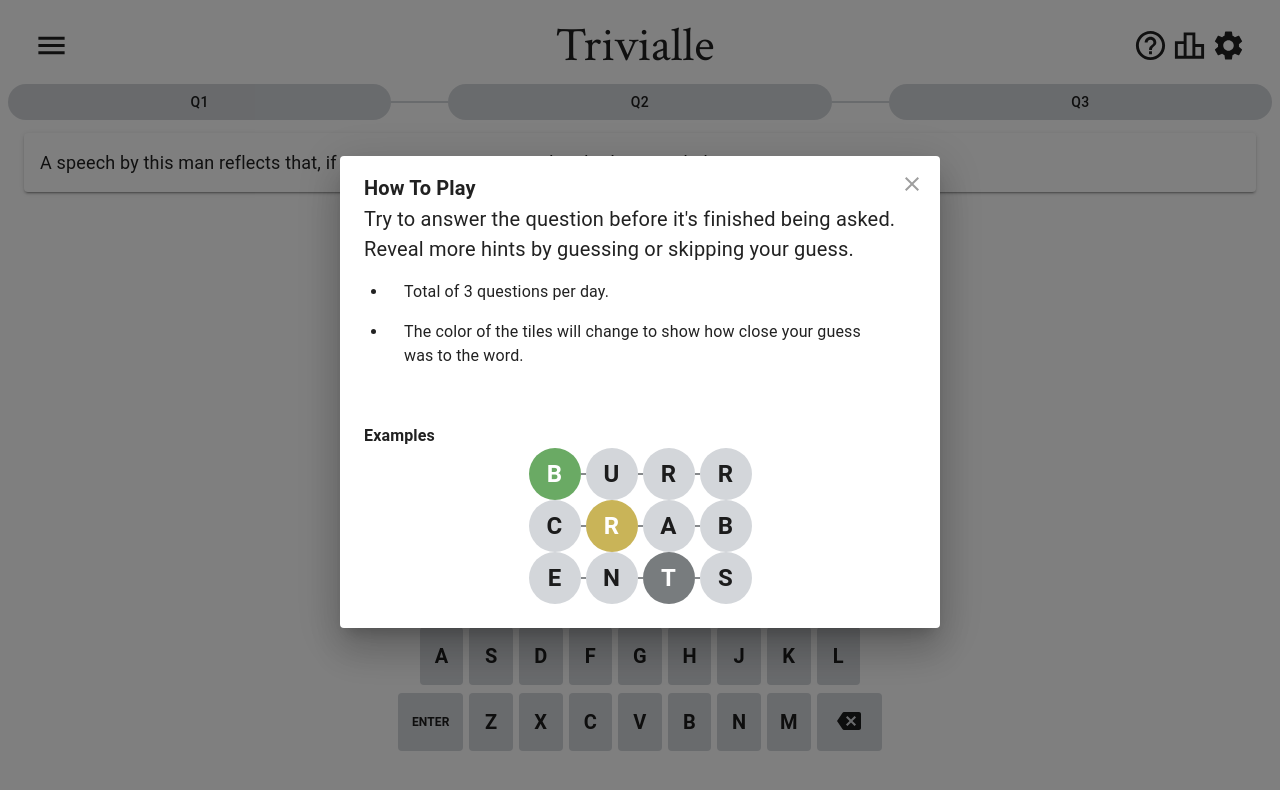
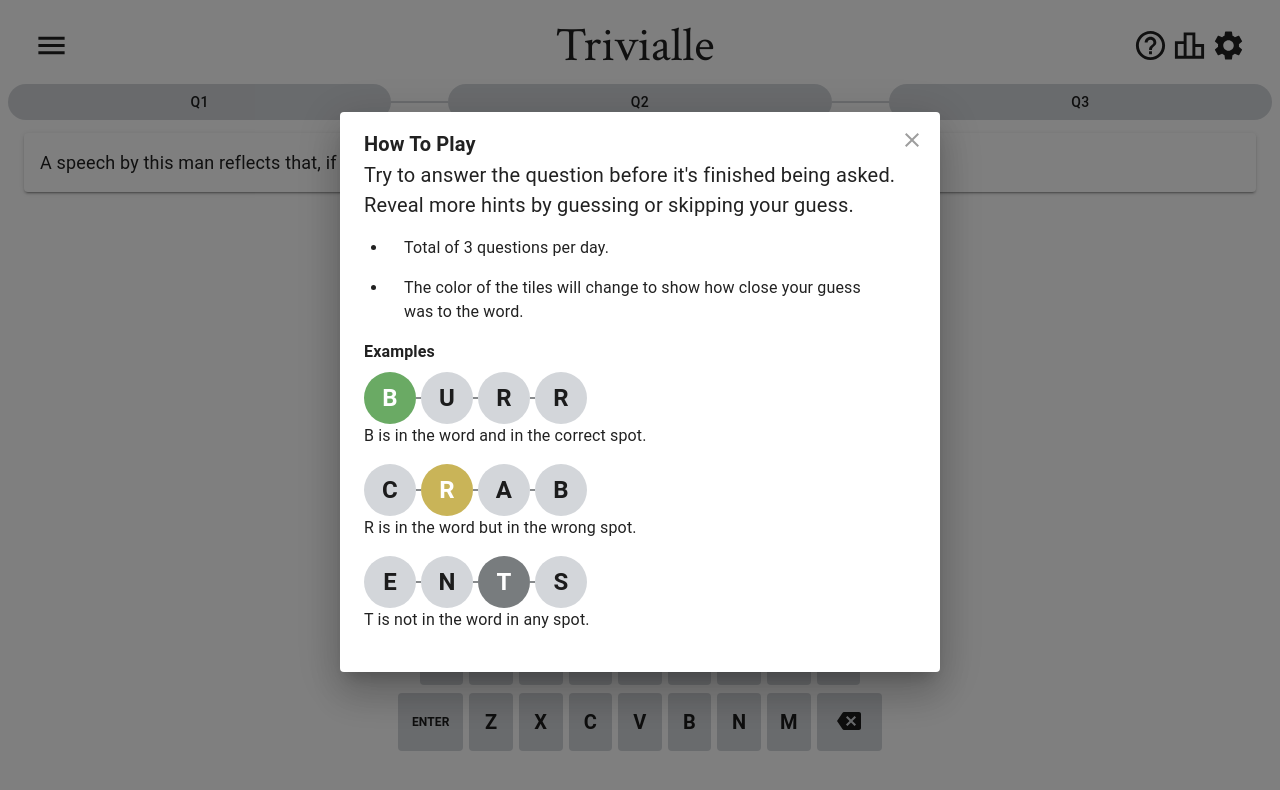
Before and after one commit to dotcomstar/Triviale, a React (Vite) app: page / in a window 1280 px wide. Shown: the top 790 px of the page. Built offline with nearby package versions, Linux system fonts and the light colour scheme; what simple-zustand-devtools would draw is missing.

Commit message:
Add a sample game

```diff
--- a/src/components/grid/GameRow.tsx
+++ b/src/components/grid/GameRow.tsx
@@ -26,7 +26,11 @@ const GameRow = ({ guess, statuses = [], answerOverride }: GameRowProps) => {
   let numSpacesForward = 1;
 
   return (
-    <Stack direction="row" justifyContent="center" alignItems="center">
+    <Stack
+      direction="row"
+      justifyContent={answerOverride ? "left" : "center"}
+      alignItems="center"
+    >
       {guess.map((letter, i) => {
         let shouldSkip = false;
         if (answerWithSpaces[i + numSpacesForward] === " ") {
--- a/src/components/navbar/help/HelpDialog.tsx
+++ b/src/components/navbar/help/HelpDialog.tsx
@@ -1,11 +1,4 @@
-import {
-  DialogProps,
-  List,
-  ListItem,
-  Stack,
-  Typography,
-  useTheme,
-} from "@mui/material";
+import { DialogProps, List, ListItem, Typography } from "@mui/material";
 import {
   HELP_DIALOG_ARIA,
   HELP_HOW_TILE_COLORS_CHANGE,
@@ -15,7 +8,7 @@ import {
   HELP_TITLE,
 } from "../../../constants/strings";
 import CustomDialog from "../CustomDialog";
-import GameRow from "../../grid/GameRow";
+import SampleGame from "./SampleGame";
 
 export interface HelpDialogProps {
   open: boolean;
@@ -31,7 +24,6 @@ const HelpDialog = ({
   const handleClose = () => {
     onClose();
   };
-  const theme = useTheme();
 
   return (
     <CustomDialog
@@ -45,45 +37,13 @@ const HelpDialog = ({
       <Typography sx={{ m: 3, my: 0, fontSize: "20px" }}>
         {HELP_NUM_TRIES}
       </Typography>
-      <List sx={{ listStyleType: "disc", mx: 6, mt: 0, pb: 3 }}>
+      <List sx={{ listStyleType: "disc", mx: 6, mt: 0 }}>
         <ListItem sx={{ display: "list-item" }}>{HELP_NUM_QUESTIONS}</ListItem>
         <ListItem sx={{ display: "list-item" }}>
           {HELP_HOW_TILE_COLORS_CHANGE}
         </ListItem>
       </List>
-      <Stack direction={"column"} sx={{ m: 3 }}>
-        <Typography fontWeight={"bold"}>Examples</Typography>
-        <GameRow
-          guess={["B", "U", "R", "R"]}
-          statuses={[
-            theme.palette.success,
-            theme.palette.primary,
-            theme.palette.primary,
-            theme.palette.primary,
-          ]}
-          answerOverride="BRAD"
-        ></GameRow>
-        <GameRow
-          guess={["C", "R", "A", "B"]}
-          statuses={[
-            theme.palette.primary,
-            theme.palette.warning,
-            theme.palette.primary,
-            theme.palette.primary,
-          ]}
-          answerOverride="BRAD"
-        ></GameRow>
-        <GameRow
-          guess={["E", "N", "T", "S"]}
-          statuses={[
-            theme.palette.primary,
-            theme.palette.primary,
-            theme.palette.error,
-            theme.palette.primary,
-          ]}
-          answerOverride="BRAD"
-        ></GameRow>
-      </Stack>
+      <SampleGame />
     </CustomDialog>
   );
 };
--- /dev/null
+++ b/src/components/navbar/help/SampleGame.tsx
@@ -0,0 +1,55 @@
+import { Stack, Typography, useTheme } from "@mui/material";
+import {
+  EXAMPLES_TEXT,
+  HELP_CORRECT_LETTER_AND_SPOT,
+  HELP_CORRECT_LETTER_WRONG_SPOT,
+  HELP_WRONG_LETTER,
+} from "../../../constants/strings";
+import GameRow from "../../grid/GameRow";
+
+// TODO: Bold the referenced letters.
+const SampleGame = () => {
+  const theme = useTheme();
+  return (
+    <Stack direction={"column"} sx={{ m: 3, mt: 0 }}>
+      <Typography sx={{ mb: 1 }} fontWeight={"bold"}>
+        {EXAMPLES_TEXT}
+      </Typography>
+      <GameRow
+        guess={["B", "U", "R", "R"]}
+        statuses={[
+          theme.palette.success,
+          theme.palette.primary,
+          theme.palette.primary,
+          theme.palette.primary,
+        ]}
+        answerOverride="BRAD"
+      />
+      <Typography sx={{ mb: 2 }}>{HELP_CORRECT_LETTER_AND_SPOT}</Typography>
+      <GameRow
+        guess={["C", "R", "A", "B"]}
+        statuses={[
+          theme.palette.primary,
+          theme.palette.warning,
+          theme.palette.primary,
+          theme.palette.primary,
+        ]}
+        answerOverride="BRAD"
+      />
+      <Typography sx={{ mb: 2 }}>{HELP_CORRECT_LETTER_WRONG_SPOT}</Typography>
+      <GameRow
+        guess={["E", "N", "T", "S"]}
+        statuses={[
+          theme.palette.primary,
+          theme.palette.primary,
+          theme.palette.error,
+          theme.palette.primary,
+        ]}
+        answerOverride="BRAD"
+      />
+      <Typography sx={{ mb: 2 }}>{HELP_WRONG_LETTER}</Typography>
+    </Stack>
+  );
+};
+
+export default SampleGame;
--- a/src/constants/strings.ts
+++ b/src/constants/strings.ts
@@ -11,9 +11,15 @@ export const HELP_NUM_TRIES = `Try to answer the question before it's finished b
 export const HELP_NUM_QUESTIONS = `Total of ${QUESTIONS_PER_DAY} questions per day.`;
 export const HELP_HOW_TILE_COLORS_CHANGE =
   "          The color of the tiles will change to show how close your guess was to the word.";
+export const HELP_CORRECT_LETTER_AND_SPOT =
+  "B is in the word and in the correct spot.";
+export const HELP_CORRECT_LETTER_WRONG_SPOT =
+  "R is in the word but in the wrong spot.";
+export const HELP_WRONG_LETTER = "T is not in the word in any spot.";
 export const HELP_BUTTON_ARIA = "help";
 export const HELP_TITLE = "Help";
 export const HELP_DIALOG_ARIA = "help-dialog-slide";
+export const EXAMPLES_TEXT = "Examples";
 
 export const SETTINGS_BUTTON_ARIA = "settings";
 export const SETTINGS_TITLE = "Settings";
```
